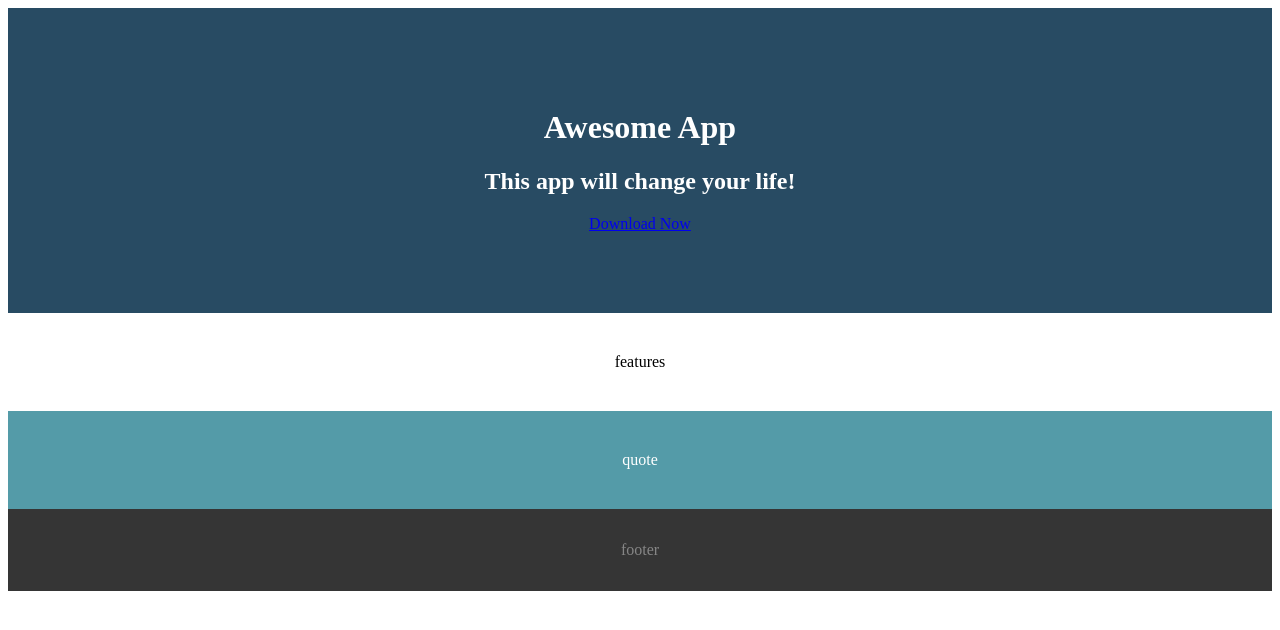
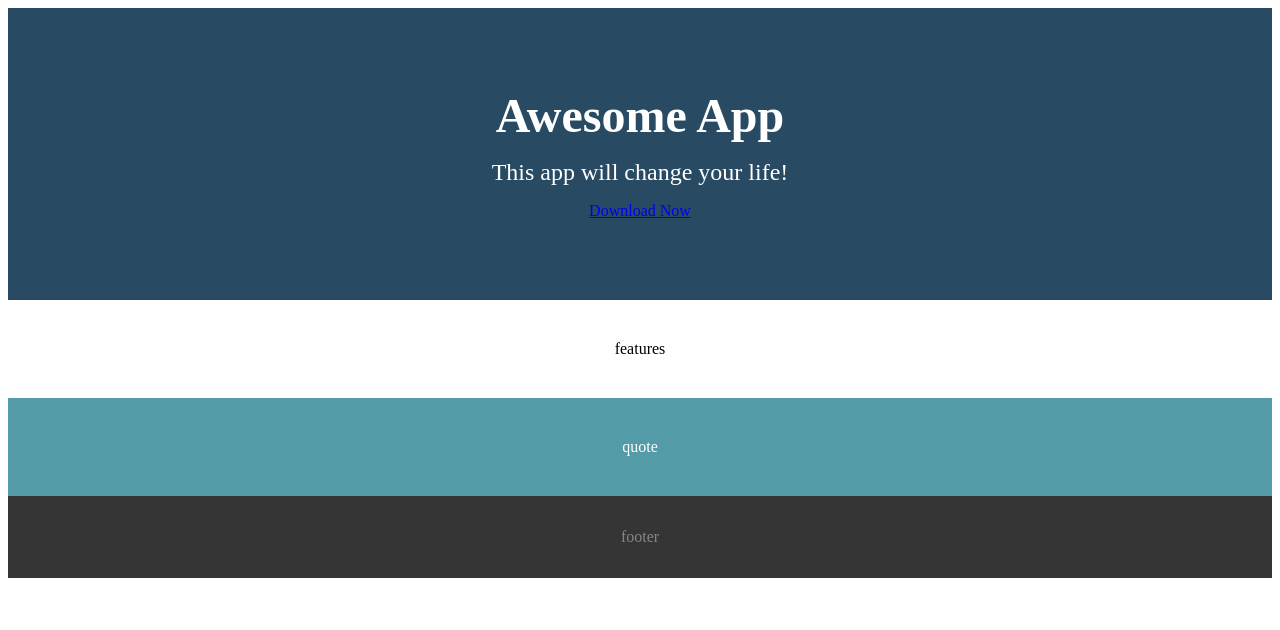
Before and after one commit to hSzabi6574/Sololearn-rwd, a plain HTML site: page index.html in a window 1280 px wide. Drawn offline with Linux system fonts and the light colour scheme.

Commit message:
update style.css

```diff
--- a/style.css
+++ b/style.css
@@ -22,3 +22,17 @@ footer {
     text-align: center;
     color: #868686;
 }
+h1 {
+    font-size: 48px;
+    margin:0 0 16px 0;
+}
+h2 {
+   font-weight: 300;
+   font-size: 24px;
+   margin: 0 0 16px 0;
+}
+.container {
+margin: 0 auto;
+padding: 0 20px;
+max-width: 900px;
+}
```
